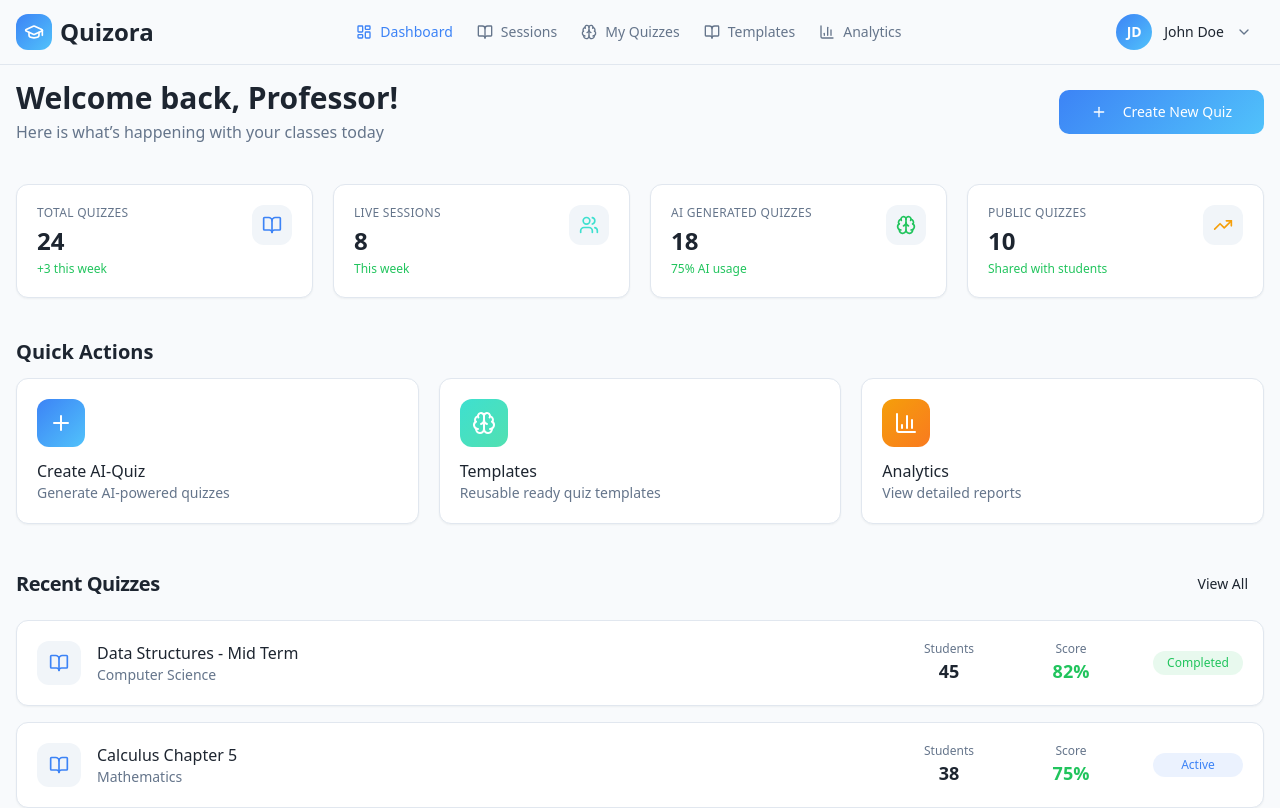
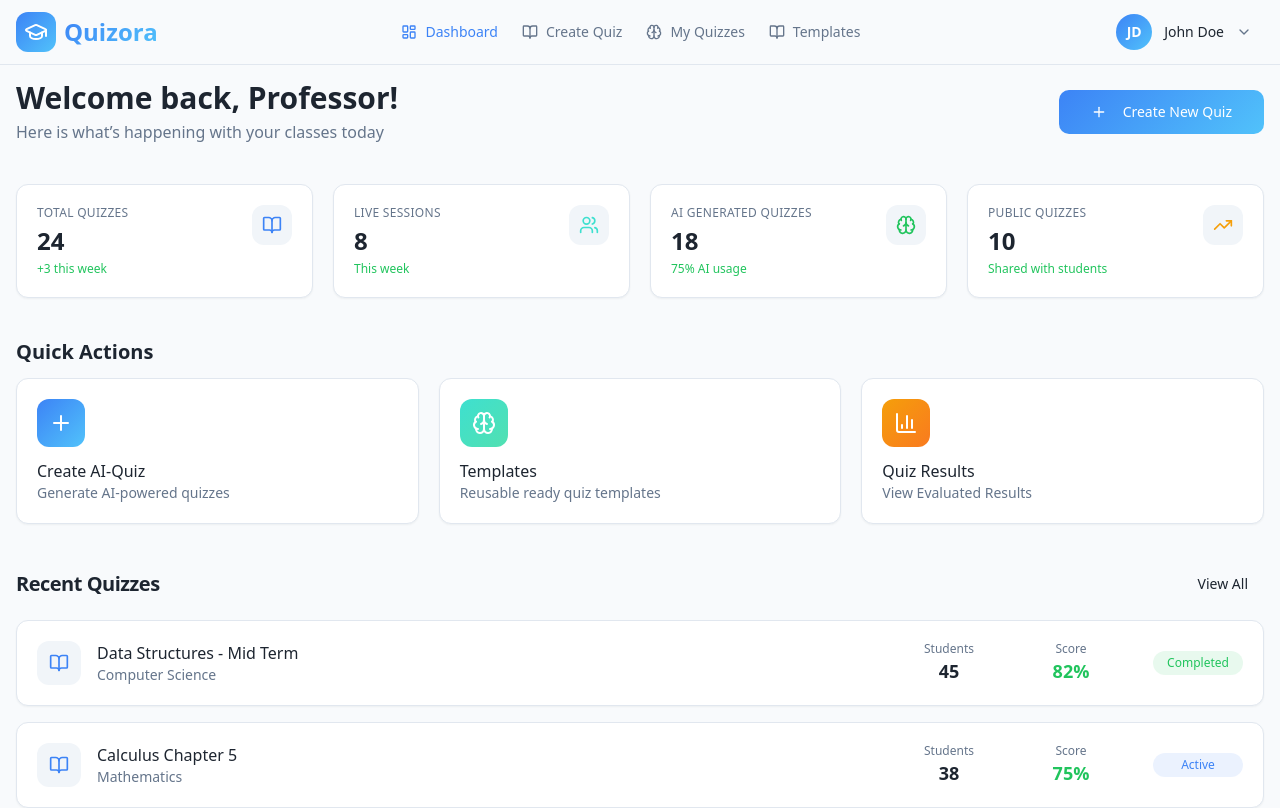
Before and after one commit to AhmadShahzad0701/Quizora, a Next.js app in the folder Frontend/: page /dashboard in a window 1280 px wide. Shown: the top 808 px of the page. Built offline with nearby package versions, Linux system fonts and the light colour scheme.

Commit message:
UI Links changed
Teacher nav bar links updated

```diff
--- a/Frontend/src/app/(student)/room-code/page.tsx
+++ b/Frontend/src/app/(student)/room-code/page.tsx
@@ -3,7 +3,7 @@
 import { useState } from "react";
 import { useRouter } from "next/navigation";
 import { ArrowLeft } from "lucide-react";
-import StudentNavbar from "@/components/navigation/StudentNavbar";
+import Navbar from "@/components/navigation/Navbar";
 
 const RoomCode = () => {
   const router = useRouter();
@@ -36,7 +36,7 @@ const RoomCode = () => {
 
   return (
     <div className="min-h-screen bg-gradient-to-br from-blue-100 to-green-100">
-      <StudentNavbar />
+      <Navbar />
 
       <main className="flex flex-1 items-center justify-center px-4 pt-24 pb-10">
         <div className="w-full max-w-md bg-white rounded-xl shadow-xl p-8">
--- a/Frontend/src/app/(teacher)/dashboard/page.tsx
+++ b/Frontend/src/app/(teacher)/dashboard/page.tsx
@@ -85,10 +85,10 @@ const TeacherDashboard = () => {
       color: "bg-gradient-secondary",
     },
     {
-      title: "Analytics",
-      description: "View detailed reports",
+      title: "Quiz Results",
+      description: "View Evaluated Results",
       icon: BarChart3,
-      link: "/analytics",
+      link: "/results",
       color: "bg-gradient-accent",
     },
   ];
--- a/Frontend/src/app/(teacher)/templates/page.tsx
+++ b/Frontend/src/app/(teacher)/templates/page.tsx
@@ -96,7 +96,7 @@ export default function TemplatesPage() {
 
           {/* Back to Dashboard */}
           <button
-            onClick={() => router.push("/teacher")}
+            onClick={() => router.push("/dashboard")}
             className="flex items-center gap-2 text-sm text-muted-foreground hover:text-foreground"
           >
             <ArrowLeft className="w-4 h-4" />
--- a/Frontend/src/components/navigation/TeacherNavbar.tsx
+++ b/Frontend/src/components/navigation/TeacherNavbar.tsx
@@ -7,7 +7,6 @@ import {
   LayoutDashboard,
   BookOpen,
   Brain,
-  BarChart3,
   GraduationCap,
   User,
   Settings,
@@ -17,10 +16,10 @@ import {
 
 const teacherLinks = [
   { name: "Dashboard", path: "/dashboard", icon: LayoutDashboard },
-  { name: "Sessions", path: "/sessions", icon: BookOpen },
-  { name: "My Quizzes", path: "/quizzes", icon: Brain },
+  { name: "Create Quiz", path: "/create-quiz", icon: BookOpen },
+  { name: "My Quizzes", path: "/my-quizzes", icon: Brain },
   { name: "Templates", path: "/templates", icon: BookOpen },
-  { name: "Analytics", path: "/analytics", icon: BarChart3 },
+
 ];
 
 interface TeacherNavbarProps {
@@ -66,11 +65,11 @@ const TeacherNavbar = ({
       <div className="max-w-7xl mx-auto px-4">
         <div className="flex h-16 items-center justify-between">
           {/* Logo */}
-          <Link href="/" className="flex items-center gap-2">
-            <div className="w-9 h-9 bg-gradient-primary rounded-lg flex items-center justify-center">
-              <GraduationCap className="w-5 h-5 text-primary-foreground" />
+          <Link href="/dashboard" className="flex items-center space-x-2 group">
+            <div className="w-10 h-10 bg-gradient-primary rounded-lg flex items-center justify-center transform group-hover:scale-110 transition-transform">
+              <GraduationCap className="w-6 h-6 text-white" />
             </div>
-            <span className="text-2xl font-bold text-gradient-primary">
+            <span className="text-2xl font-bold bg-gradient-primary bg-clip-text text-transparent">
               Quizora
             </span>
           </Link>
```
Also changed, not shown: 1 other file (tests, documents, lock files or other folders).
